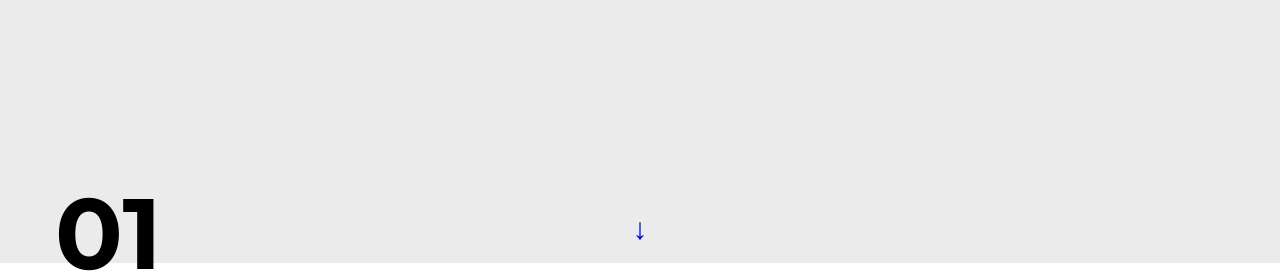
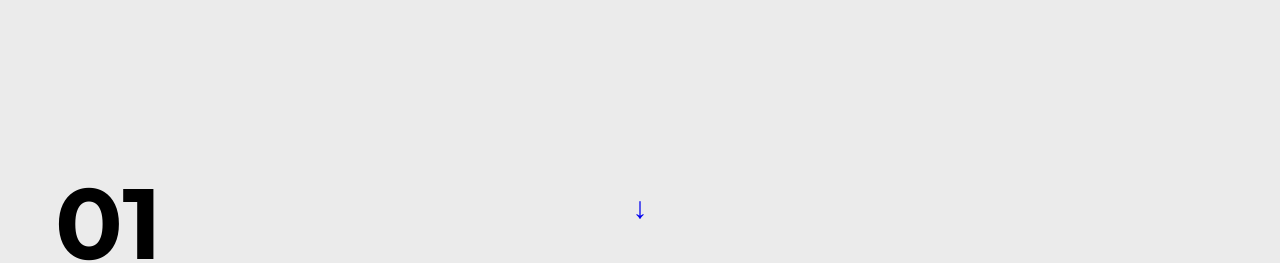
Before and after one commit to stevekwt/st-portfolio, a plain HTML site: page index.html in a window 1280 px wide. Shown: the part 537-810 px from the top of the page. Drawn offline with nearby package versions, Linux system fonts and the light colour scheme; files that its build step writes are made by us from their sources; a web font is replaced by a local one.

Commit message:
big num adjust

```diff
--- a/styles/sass/global/_num-and-arrow.scss
+++ b/styles/sass/global/_num-and-arrow.scss
@@ -13,7 +13,8 @@
     font-family: 'Montserrat', sans-serif;
     font-weight: 700;
     color: black;
-    line-height: 5.9rem;
+    // line-height: 5.9rem;
+    line-height: 8rem;
 }
 .section-name {
     text-transform: uppercase;
```
